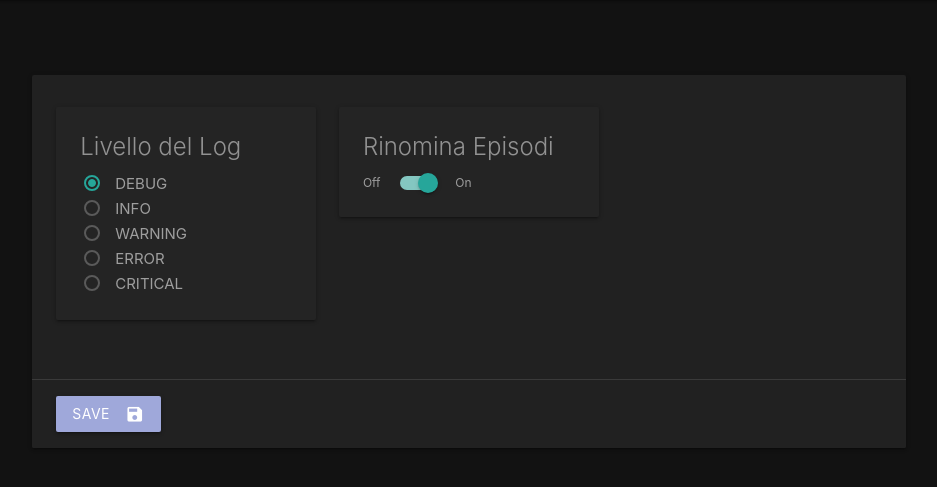
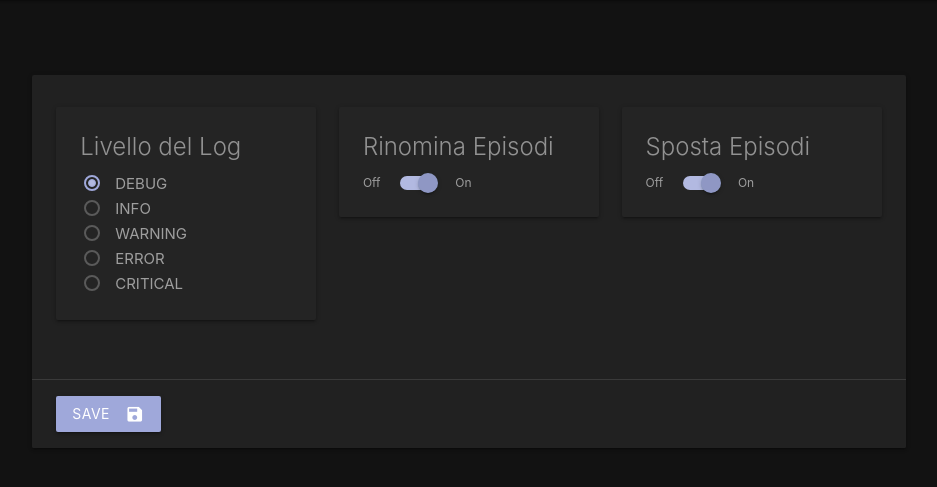
Before and after one commit to MainKronos/Sonarr-AnimeDownloader, a Flask app: page /settings in a window 1280 px wide. Shown: the part 64-551 px from the top of the page, without its empty margins (171-1108 px from the left). Run offline with Flask 2, Linux system fonts and the light colour scheme; parts of the project's set-up code (start-up, migrations or seed data) failed here and were passed over.

Commit message:
Log e Settings
Aumentata la gestione dei log, adesso tutto il progetto si basa sulla libreria logging

Sistemato i colori alla pagina delle impostazioni e aggiunto la possibilità di non far spostare i file

```diff
--- a/config/app/__init__.py
+++ b/config/app/__init__.py
@@ -6,9 +6,9 @@ from flask import *
 import sys
 app = Flask(__name__)
 
-import logging
-log = logging.getLogger('werkzeug')
-log.setLevel(logging.ERROR)
+# import logging
+# log = logging.getLogger('werkzeug')
+# log.setLevel(logging.ERROR)
 
 @app.template_filter()
 def msgSafe(msg):
@@ -17,10 +17,11 @@ def msgSafe(msg):
 
 @app.route('/favicon.ico')
 def favicon():
-	return redirect(url_for('static', filename='favicon.ico'), code=302)
+    return redirect(url_for('static', filename='favicon.ico'), code=302)
 
 @app.route('/append_anime', methods=['POST']) # Per aggiungere un anime
 def append_anime():
+	res = request.form
 	data = {
 		"title": request.form['title'],
 		"season": request.form['season'],
@@ -47,7 +48,8 @@ def settings_update():
 	res = request.form
 	settings = {
 		"LogLevel": request.form.get("LogLevel"),
-		"RenameEp": False if request.form.get("RenameEp") is None else True
+		"RenameEp": False if request.form.get("RenameEp") is None or request.form.get("MoveEp") is None else True,
+		"MoveEp": False if request.form.get("MoveEp") is None else True,
 	}
 
 	WriteSettings(settings)
@@ -136,7 +138,8 @@ def ReadSettings():
 
 	data = {
 		"LogLevel":"DEBUG",
-		"RenameEp":True
+		"RenameEp":True,
+		"MoveEp":True
 	}
 
 	json_location = "json/settings.json"
--- a/config/app/static/css/my.css
+++ b/config/app/static/css/my.css
@@ -200,3 +200,21 @@ input{
 	border-color: #121212 !important;
 	color: rgba(255,255,255,0.5) !important;
 }
+
+
+[type="radio"]:checked+span:after,
+[type="radio"].with-gap:checked+span:before,
+[type="radio"].with-gap:checked+span:after {
+	border-color: #9FA8DA !important;
+}
+
+[type="radio"]:checked+span:after,
+[type="radio"].with-gap:checked+span:after,
+.switch label input[type=checkbox]:checked+.lever{
+	background-color: #b2b9e1 !important;
+}
+
+.switch label input[type=checkbox]:checked+.lever:after,
+.switch label .lever:after{
+	background-color: #8f97c4 !important;
+}
--- a/config/app/templates/settings.html
+++ b/config/app/templates/settings.html
@@ -94,6 +94,21 @@
                                             </div>
                                         </div>
                                     </div>
+                                     <div class="col s6 m4">
+                                        <div class="card dark" method="post" action="/settings_update">
+                                            <div class="card-content">
+                                                <span class="card-title">Sposta Episodi</span>
+                                                <div class="switch">
+                                                    <label for="MoveEp">
+                                                        Off
+                                                        <input id='MoveEp' name='MoveEp' type="checkbox" value='True' {% if settings.MoveEp %}checked{%endif%}>
+                                                        <span class="lever"></span>
+                                                        On
+                                                    </label>
+                                                </div>
+                                            </div>
+                                        </div>
+                                    </div>
 
                                 </div>
                                 <div class="card-action">
--- a/config/main.py
+++ b/config/main.py
@@ -44,29 +44,29 @@ start = r"""{color}┌------------------------------------{time}----------------
 
 def main():
 	LoadLog()
-	print(start)
+	logging.warning(start)
 
 	if SONARR_URL is None:
-		print("✖️ Variabile d'ambinete '𝙎𝙊𝙉𝘼𝙍𝙍_𝙐𝙍𝙇' non inserita.")
+		logging.warning("✖️ Variabile d'ambinete '𝙎𝙊𝙉𝘼𝙍𝙍_𝙐𝙍𝙇' non inserita.")
 	else:
-		print("✔ 𝙎𝙊𝙉𝘼𝙍𝙍_𝙐𝙍𝙇: {}".format(SONARR_URL))
+		logging.info("✔ 𝙎𝙊𝙉𝘼𝙍𝙍_𝙐𝙍𝙇: {}".format(SONARR_URL))
 	if API_KEY is None:
-		print("✖️ Variabile d'ambinete '𝘼𝙋𝙄_𝙆𝙀𝙔' non inserita.")
+		logging.warning("✖️ Variabile d'ambinete '𝘼𝙋𝙄_𝙆𝙀𝙔' non inserita.")
 	else:
-		print("✔ 𝘼𝙋𝙄_𝙆𝙀𝙔: {}".format(API_KEY))
+		logging.info("✔ 𝘼𝙋𝙄_𝙆𝙀𝙔: {}".format(API_KEY))
 	if CHAT_ID is None:
-		print("✖️ Variabile d'ambinete '𝘾𝙃𝘼𝙏_𝙄𝘿' non inserita.")
+		logging.debug("✖️ Variabile d'ambinete '𝘾𝙃𝘼𝙏_𝙄𝘿' non inserita.")
 	else:
-		print("✔ 𝘾𝙃𝘼𝙏_𝙄𝘿: {}".format(CHAT_ID))
+		logging.info("✔ 𝘾𝙃𝘼𝙏_𝙄𝘿: {}".format(CHAT_ID))
 	if BOT_TOKEN is None:
-		print("✖️ Variabile d'ambinete '𝘽𝙊𝙏_𝙏𝙊𝙆𝙀𝙉' non inserita.")
+		logging.debug("✖️ Variabile d'ambinete '𝘽𝙊𝙏_𝙏𝙊𝙆𝙀𝙉' non inserita.")
 	else:
-		print("✔ 𝘽𝙊𝙏_𝙏𝙊𝙆𝙀𝙉: {}".format(BOT_TOKEN))
+		logging.info("✔ 𝘽𝙊𝙏_𝙏𝙊𝙆𝙀𝙉: {}".format(BOT_TOKEN))
 
 	if None not in (SONARR_URL, API_KEY):
-		print(f"\n{OKC}☑️ Le variabili d'ambiente sono state inserite correttamente.{NC}\n")
+		logging.info(f"\n{OKC}☑️ Le variabili d'ambiente sono state inserite correttamente.{NC}\n")
 
-		print("\nAVVIO SERVER")
+		logging.info("\nAVVIO SERVER")
 		job_thread = threading.Thread(target=server)
 		job_thread.start()
 
@@ -86,60 +86,60 @@ def run_threaded(job_func):
 def job():
 	divider = f"{DIVIDC}- - - - - - - - - - - - - - - - - - - - - - - - - - - - - - - - - - - - - - - - - - - - - - - {NC}"
 
-	print("\n{color}╭-----------------------------------「{time}」-----------------------------------╮{nc}\n".format(time=time.strftime("%d %b %Y %H:%M:%S"), color=SEPARC, nc=NC))
+	logging.warning("\n{color}╭-----------------------------------「{time}」-----------------------------------╮{nc}\n".format(time=time.strftime("%d %b %Y %H:%M:%S"), color=SEPARC, nc=NC))
 
 	raw_series = get_missing_episodes()
 	if len(raw_series)!=0:
 		series = converting(raw_series)
 
 		for info in series:
-			print("\n", divider)
+			logging.warning(f"\n{divider}")
 
 			try:
-				print("🔎 Ricerca anime '{}'.".format(info["SonarrTitle"]))
+				logging.warning("🔎 Ricerca anime '{}' per l'episodio S{}E{}.".format(info["SonarrTitle"], info["season"], info["episode"]))
 				anime = [aw.Anime(link=x) for x in info["AnimeWorldLinks"]]
 
-				print("🔎 Ricerca degli episodi per '{}'.".format(info["SonarrTitle"]))
+				logging.info("🔎 Ricerca degli episodi per '{}'.".format(info["SonarrTitle"]))
 				epsArr = [x.getEpisodes() for x in anime] # array di episodi da accorpare
 				episodi = fixEps(epsArr)
 
-				print("⚙️ Verifica se l'episodio 𝐒{}𝐄{} è disponibile.".format(info["season"], info["episode"]))
+				logging.info("⚙️ Verifica se l'episodio 𝐒{}𝐄{} è disponibile.".format(info["season"], info["episode"]))
 				ep = None
 				for episodio in episodi:
 					if episodio.number == str(info["episode"]):
 						ep = episodio
-						print("✔️ L'episodio è disponibile.")
+						logging.info("✔️ L'episodio è disponibile.")
 						break
 				else:
-					print("✖️ L'episodio NON è ancora uscito.")
+					logging.info("✖️ L'episodio NON è ancora uscito.")
 
 				if ep is not None: # Se l'episodio è disponibile
-					print("⏳ Download episodio 𝐒{}𝐄{}.".format(info["season"], info["episode"]))
+					logging.warning("⏳ Download episodio 𝐒{}𝐄{}.".format(info["season"], info["episode"]))
 					title = f'{info["SonarrTitle"]} - S{info["season"]}E{info["episode"]}'
 					if ep.number == str(info["episode"]):
 						fileLink = ep.links[0]
 						title = fileLink.sanitize(title) # Sanitizza il titolo
 						if fileLink.download(title):
-							print("✔️ Dowload Completato.")
+							logging.info("✔️ Dowload Completato.")
 
-					print("⏳ Spostamento episodio 𝐒{}𝐄{} in {}.".format(info["season"], info["episode"], info["path"]))
-					if move_file(title, info["path"]):
-						print("✔️ Episodio spostato.")
+					if SETTINGS["MoveEp"]:
+						logging.info("⏳ Spostamento episodio 𝐒{}𝐄{} in {}.".format(info["season"], info["episode"], info["path"]))
+						if move_file(title, info["path"]):
+							logging.info("✔️ Episodio spostato.")
 
-					print("⏳ Ricaricando la serie '{}'.".format(info["SonarrTitle"]))
-					RescanSerie(info["IDs"]["seriesId"])
+						logging.info("⏳ Ricaricando la serie '{}'.".format(info["SonarrTitle"]))
+						RescanSerie(info["IDs"]["seriesId"])
 
+						if SETTINGS["RenameEp"]:
+							time.sleep(2)
 
-					if SETTINGS["RenameEp"]:
-						time.sleep(2)
+							logging.info("⏳ Rinominando l'episodio.")
+							epFileId = GetEpisodeFileID(info["IDs"]["epId"])
+							RenameEpisode(info["IDs"]["seriesId"], epFileId)
 
-						print("⏳ Rinominando l'episodio.")
-						epFileId = GetEpisodeFileID(info["IDs"]["epId"])
-						RenameEpisode(info["IDs"]["seriesId"], epFileId)
-
-					if None not in (CHAT_ID, BOT_TOKEN):
-						print("✉️ Inviando il messaggio via telegram.")
-						send_message(info)
+						if None not in (CHAT_ID, BOT_TOKEN):
+							logging.info("✉️ Inviando il messaggio via telegram.")
+							send_message(info)
 
 			except aw.AnimeNotAvailable as info:
 				logging.warning(f"⚠️ {info}")
@@ -150,13 +150,13 @@ def job():
 			except Exception as error:
 				logging.exception(f"{ERRORC}🅴🆁🆁🅾🆁: {error}{NC}")
 			finally:
-				print(divider, "\n")
+				logging.warning(f"\n{divider}")
 
 	else:
 		logging.info("\nNon c'è nessun episodio da cercare.\n")
 
 	nextStart = time.strftime("%d %b %Y %H:%M:%S", time.localtime(time.time() + SCHEDULE_MINUTES*60))
-	print("\n{color}╰-----------------------------------「{time}」-----------------------------------╯{nc}\n".format(time=nextStart, color=SEPARC, nc=NC))
+	logging.warning("\n{color}╰-----------------------------------「{time}」-----------------------------------╯{nc}\n".format(time=nextStart, color=SEPARC, nc=NC))
 
 def fixEps(epsArr): # accorpa 2 o più serie di animeworld
 	up = 0 # numero da aggiungere per rendere consecutivi gli episodi di varie stagioni
```
